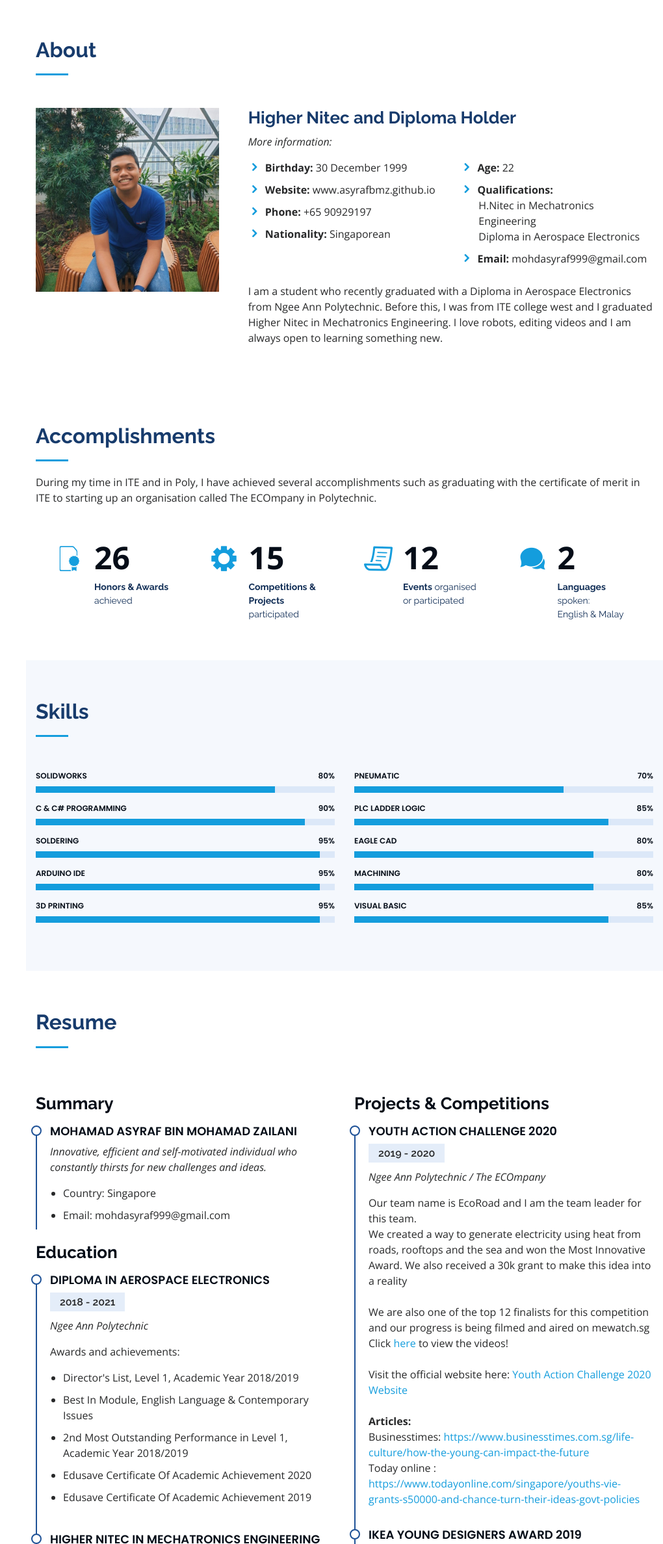
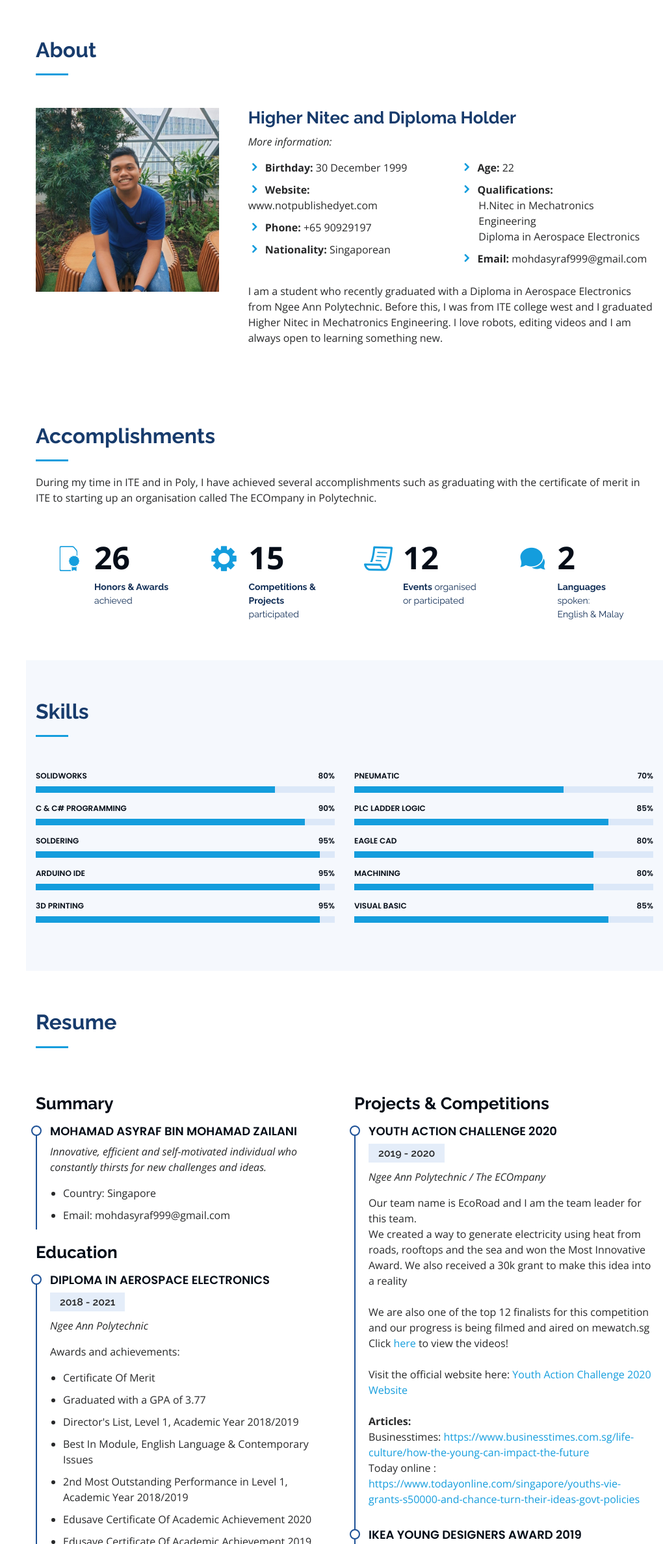
Before and after one commit to asyrafbmz/asyrafbmz.github.io, a plain HTML site: page index.html in a window 1280 px wide. Shown: the part 802-3178 px from the top of the page at 65% size, without its empty margins (260-1280 px from the left). Drawn offline with nearby package versions, Linux system fonts and the light colour scheme.

Commit message:
Update index.html

```diff
--- a/index.html
+++ b/index.html
@@ -105,7 +105,7 @@
               <div class="col-lg-6">
                 <ul>
                   <li><i class="icofont-rounded-right"></i> <strong>Birthday:</strong> 30 December 1999</li>
-                  <li><i class="icofont-rounded-right"></i> <strong>Website:</strong> www.asyrafbmz.github.io</li>
+                  <li><i class="icofont-rounded-right"></i> <strong>Website:</strong> www.notpublishedyet.com</li>
                   <li><i class="icofont-rounded-right"></i> <strong>Phone:</strong> +65 90929197</li>
                   <li><i class="icofont-rounded-right"></i> <strong>Nationality:</strong> Singaporean </li>
                 </ul>
@@ -304,6 +304,8 @@
               <p><em>Ngee Ann Polytechnic</em></p>
 			  <p>Awards and achievements:</p>
 			  <ul>
+				<li>Certificate Of Merit</li>
+				<li>Graduated with a GPA of 3.77</li>
 				<li>Director's List, Level 1, Academic Year 2018/2019</li>
 				<li>Best In Module, English Language & Contemporary Issues</li>
 				<li>2nd Most Outstanding Performance in Level 1, Academic Year 2018/2019</li>
@@ -724,7 +726,7 @@
             <h4>Student at Ngee Ann Polytechnic</h4>
 			<a href="https://www.linkedin.com/in/nur-syafiqah-shahruddin/" target="_blank" class="linkedin"><i class="bx bxl-linkedin"></i></a>
 			<a href="&#x6d;&#x61;&#x69;&#x6c;&#x74;&#x6f;&#x3a;&#x6e;&#x72;&#x73;&#x79;&#x66;&#x68;&#x68;&#x68;&#x68;&#x40;&#x67;&#x6d;&#x61;&#x69;&#x6c;&#x2e;&#x63;&#x6f;&#x6d;" class="mail"><i class="bx bx-mail-send"></i></a>
-			<a href="https://nursyafiqahshhrddn.github.io" target="_blank" class="website"><i class="bx bx-world"></i></a>
+			<a href="https://www.linkedin.com/in/nur-syafiqah-shahruddin/" target="_blank" class="website"><i class="bx bx-world"></i></a>
           </div>
 
 
```
